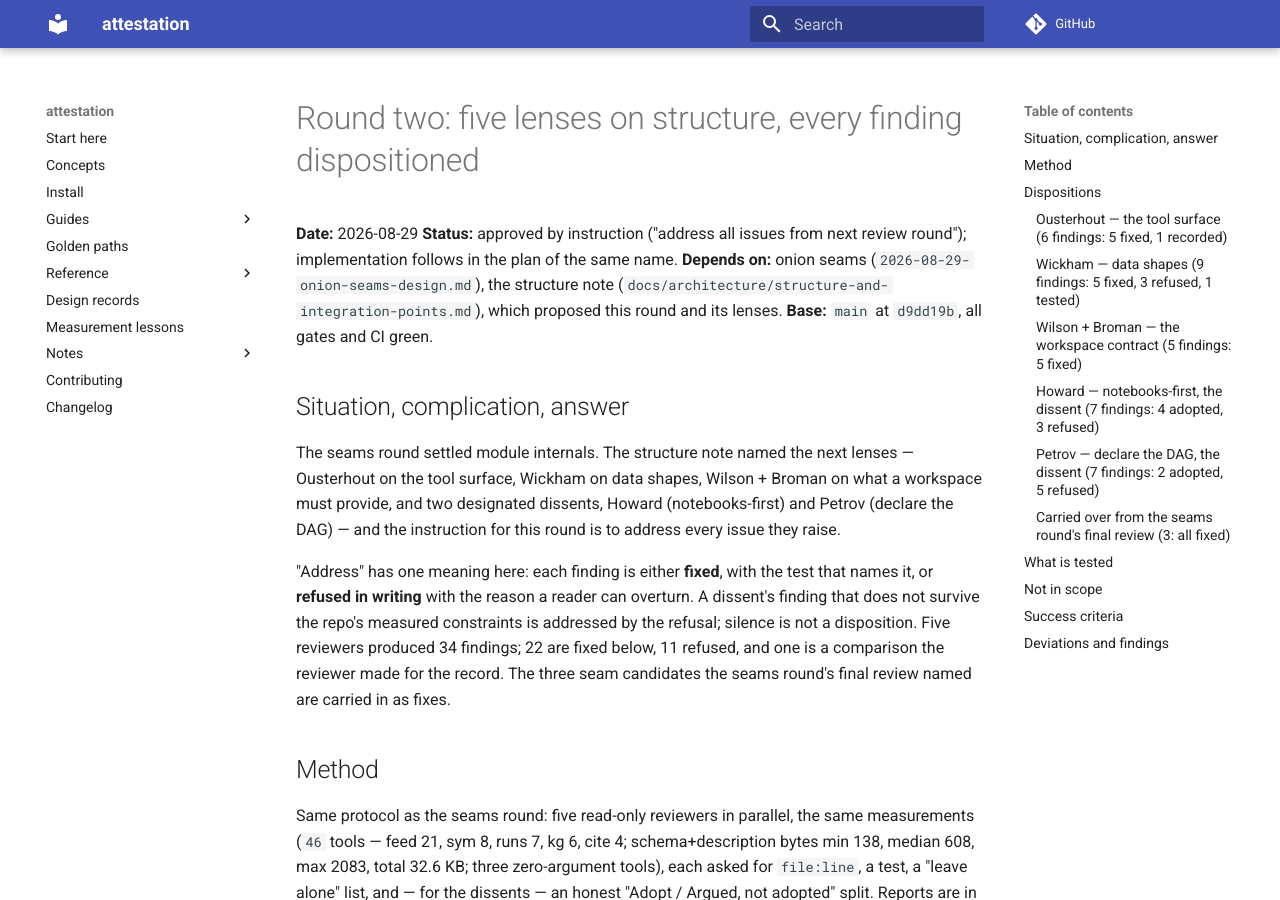
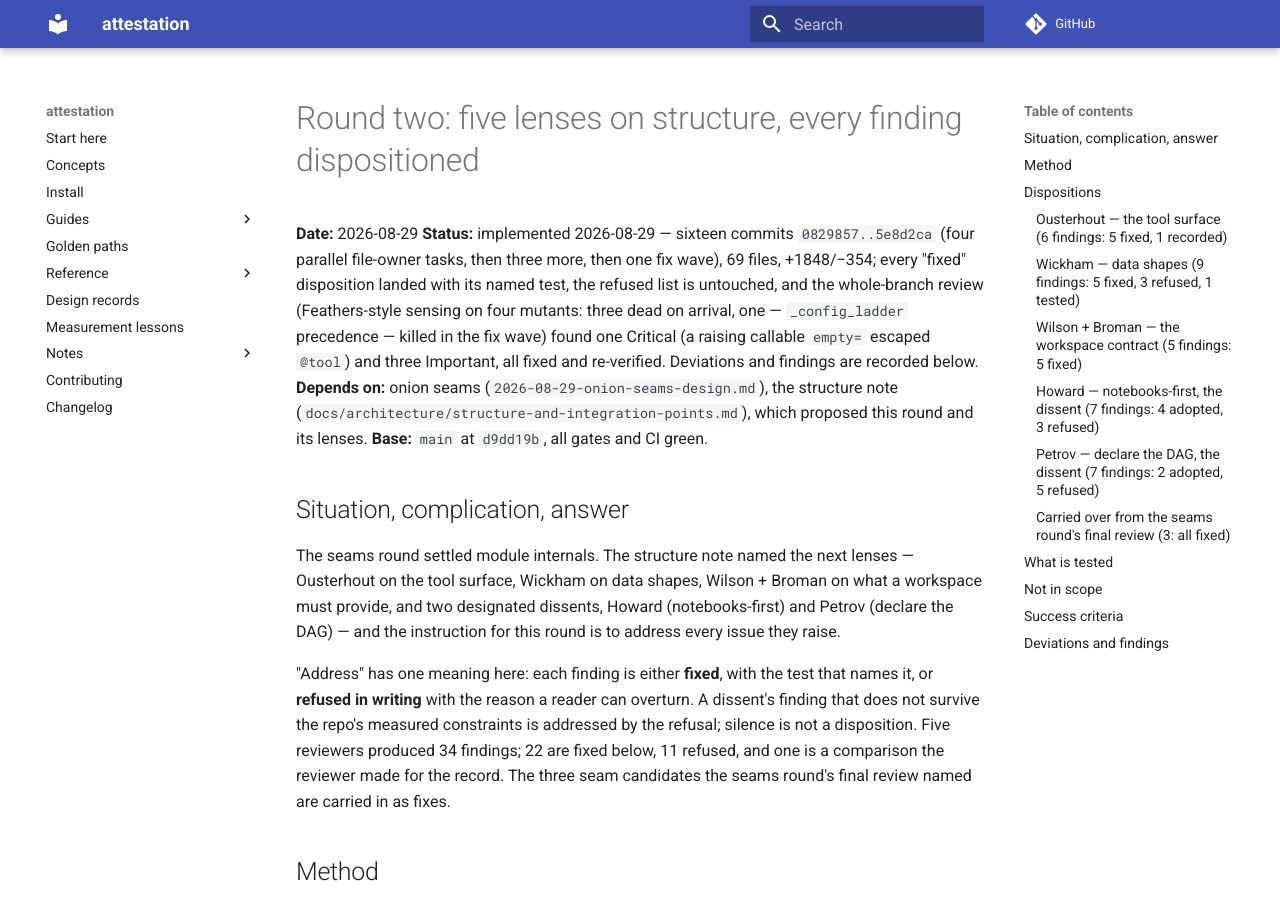
Before and after one commit to mgoldey/attestation, an MkDocs documentation site: the page built from docs/superpowers/specs/2026-08-29-round-two-design.md, in a window 1280 px wide and 900 px high. Built offline with MkDocs 1.6.1 and Material for MkDocs 9.7.7, drawn with Linux system fonts in a browser that asks for light colours; comment, search, counter and statistics services are not loaded.

Commit message:
Mark the round-two spec implemented: sixteen commits, every fixed disposition with its test, the final review's four findings and where each was fixed.
Co-Authored-By: Claude Fable 5 <noreply@anthropic.com>

```diff
--- a/docs/superpowers/specs/2026-08-29-round-two-design.md
+++ b/docs/superpowers/specs/2026-08-29-round-two-design.md
@@ -1,8 +1,14 @@
 # Round two: five lenses on structure, every finding dispositioned
 
 **Date:** 2026-08-29
-**Status:** approved by instruction ("address all issues from next review
-round"); implementation follows in the plan of the same name.
+**Status:** implemented 2026-08-29 — sixteen commits `0829857..5e8d2ca` (four
+parallel file-owner tasks, then three more, then one fix wave), 69 files,
++1848/−354; every "fixed" disposition landed with its named test, the refused
+list is untouched, and the whole-branch review (Feathers-style sensing on
+four mutants: three dead on arrival, one — `_config_ladder` precedence —
+killed in the fix wave) found one Critical (a raising callable `empty=`
+escaped `@tool`) and three Important, all fixed and re-verified. Deviations
+and findings are recorded below.
 **Depends on:** onion seams (`2026-08-29-onion-seams-design.md`), the
 structure note (`docs/architecture/structure-and-integration-points.md`),
 which proposed this round and its lenses.
```
Also changed, not shown: docs/site/specs.md (+1 -1 lines).
